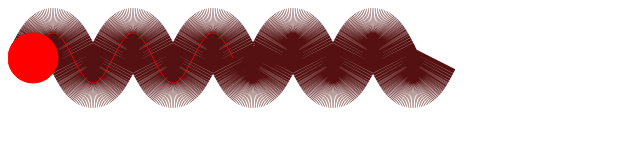
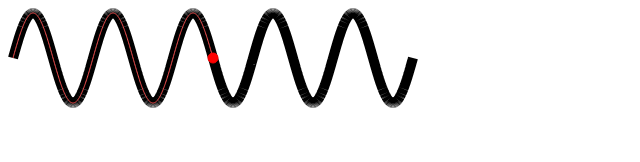
Before and after one commit to SirSaleh/range-rider, a plain HTML site: page index.html in a window 1280 px wide. Shown: the whole page, without its empty margins (0-640 px from the left). Drawn offline with Linux system fonts and the light colour scheme.

Commit message:
Make progress strock customizable in size and color

```diff
--- a/asset_tools/range_rider.js
+++ b/asset_tools/range_rider.js
@@ -8,11 +8,13 @@ class RangeRider{
 	 * @param {Number} funcStart startPoint for the range shape
 	 * @param {Number} funcEnd endPoint for the range shape
 	 * @param {Number} strokeWidth width of the stroke of range shape
+	 * @param {Number} progressStrokeWidth width of the progress of range shape
+	 * @param {String} progressStrokeColor color of the progress path
 	 * @param {Number} SVGWidth Width of the svg element
 	 * @param {Number} SVGHeight Height of the svg element
 	 */
 
-	constructor({holderID, shapeFunc= Math.sin,funcStart=0, funcEnd=6.28, strokeWidth=10, strokeColor="#000000", percentageValue=0} = {}){
+	constructor({holderID, shapeFunc= Math.sin,funcStart=0, funcEnd=6.28, strokeWidth=10, progressStrokeWidth= 10, strokeColor="#000000", progressStrokeColor="#ff0000", percentageValue=0} = {}){
 		/**
 		 * constructor of RangeRider
 		 * @argument {String} holderID the ID of HTML element holder of range selector
@@ -21,6 +23,8 @@ class RangeRider{
 		 * @argument {Number} funcEnd endPoint for the range shape
 		 * @argument {Number} strokeWidth width of the stroke of range shape
 		 * @argument {String} strokeColor color of the stroke (default black "#000000")
+		 * @argument {Number} progressStrokeWidth width of the progress path
+		 * @argument {String} progressStrokeColor color of the progress path
 		 * @returns {null}
 		 */
 		this.segments = 1000;
@@ -28,6 +32,8 @@ class RangeRider{
 		this.funcStart = funcStart
 		this.funcEnd = funcEnd
 		this.strokeColor = strokeColor
+		this.progressStrokeWidth = progressStrokeWidth
+		this.progressStrokeColor = progressStrokeColor
 
 		this.holderElement = document.getElementById(holderID);
 		this.svgHolder = null
@@ -106,8 +112,9 @@ class RangeRider{
         svg.setAttribute('width', this.SVGWidth + this.strokeWidth  + "px");
         svg.setAttribute('height', this.SVGHeight + this.strokeWidth  + "px");
 		path.setAttribute('d', this.describeFuncPath());
-		this.progressPath.setAttribute('d', this.describeFuncPath({percentage: 50}));
-		this.progressPath.style.stroke = "#ff0000";
+		this.progressPath.setAttribute('d', this.describeFuncPath({percentage: this.percentageValue}));
+		this.progressPath.style.stroke =  this.progressStrokeColor;
+		this.progressPath.style.strokeWidth = this.progressStrokeWidth;
 		path.style.stroke = this.strokeColor;
 		path.style.strokeWidth = this.strokeWidth;
 		this.pathGroup.appendChild(path);
@@ -117,9 +124,6 @@ class RangeRider{
 		this.svg = svg;
 		this.svgHolder.style.cursor = "pointer";
 		this.drawHandler()
-
-		this.handle.setAttribute('cx', this.PercentageToCartX(0) + this.strokeWidth/2);
-        this.handle.setAttribute('cy', this.PercentageToCartY(0));
 
 		this.svgHolder.addEventListener("mousedown", this.clickDown.bind(this), false);
 		this.svgHolder.addEventListener("touchstart", this.clickDown.bind(this), false);
@@ -156,8 +160,6 @@ class RangeRider{
 	drawHandler(){
 		this.handle = document.createElementNS('http://www.w3.org/2000/svg', 'circle');
         this.handle.setAttribute('class', 'sliderHandle');
-        this.handle.setAttribute('cx', this.PercentageToClientX(this.percentageValue));
-        this.handle.setAttribute('cy', this.PercentageToCartY(this.percentageValue));
         this.handle.setAttribute('r', this.strokeWidth/2);
 
         this.handle.style.stroke = "#ff0000";
@@ -165,6 +167,9 @@ class RangeRider{
         this.handle.style.fill = "#ff0000";
 
         this.pathGroup.appendChild(this.handle);
+
+		this.handle.setAttribute('cx', this.PercentageToClientX(this.percentageValue) + this.strokeWidth/2);
+        this.handle.setAttribute('cy', this.PercentageToCartY(this.percentageValue));
 	}
 
 	getRatioCoords(event){
--- a/index.html
+++ b/index.html
@@ -11,12 +11,14 @@
 					shapeFunc: (x)=>{
 						return Math.sin(x)
 					},
-					strokeWidth: 50,
+					strokeWidth: 10,
 					holderID:"funcInput",
 					funcStart: 0,
 					funcEnd: Math.PI*10,
-					strokeColor: "#551111",
+					strokeColor: "#000000",
 					percentageValue: 50,
+					progressStrokeWidth: 1,
+					progressStrokeColor: "#ff5555"
 				});
 				fi.generate()
 			}
```
